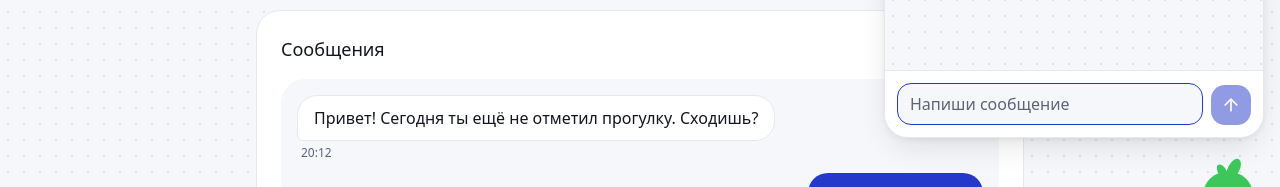
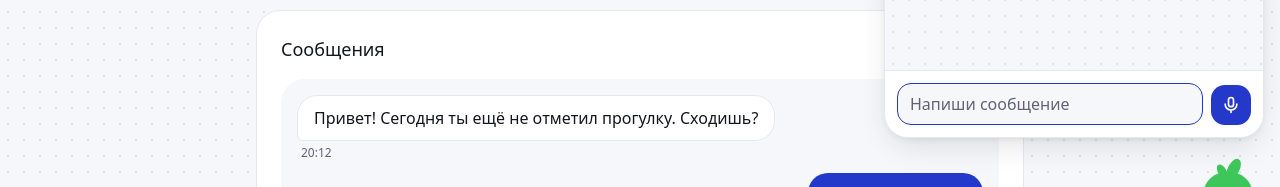
Before and after one commit to NikitaMDD/goal-habit-tracker, a React (Vite) app in the folder frontend/: page /sandbox in a window 1280 px wide. Both pictures are taken after a click on the button 1228 px from the left and 745 px from the top of the page. Shown: the part 556-743 px from the top of the page. Built offline with nearby package versions, Linux system fonts and the light colour scheme; a web font is replaced by a local one.

Commit message:
feat: добавляет фичу голосового ввода в виджет чата

```diff
--- a/frontend/src/widgets/chat-widget/ui/ChatWidget.tsx
+++ b/frontend/src/widgets/chat-widget/ui/ChatWidget.tsx
@@ -7,6 +7,7 @@ import {CloseIcon} from "@/shared/ui/icon";
 import {MessageList} from "@/widgets/chat-widget/ui/MessageList.tsx";
 import {MessageComposer} from "@/features/send-message";
 import {cn} from "@/shared/lib";
+import {RecordVoiceButton, useVoiceRecorder, VoiceRecorderBar} from "@/features/record-voice";
 
 type ChatWidgetProps = {
     persona?: MascotPersona
@@ -17,15 +18,22 @@ export function ChatWidget({
 }: ChatWidgetProps) {
     const [isOpen, setIsOpen] = useState(false);
     const chat = useChat(persona);
+    const recorder = useVoiceRecorder({ onRecorded: chat.sendVoice });
+    const isRecording = recorder.status === 'recording';
+    const mascotEmotion = isRecording ? 'focused' : chat.mascotEmotion;
     const panelId = useId();
     const rootRef = useRef<HTMLDivElement>(null);
     const launcherRef = useRef<HTMLButtonElement>(null);
 
+    const { cancel: cancelRecording } = recorder;
     const close = useCallback(() => {
+        // Закрыли чат посреди записи - выбрасываем ее и выключаем микрофон
+        // иначе запись шла бы в фоне (виджет остается на странице, просто панель скрыта)
+        cancelRecording();
         setIsOpen(false);
         // Возвращаем фокус на маскота — иначе при работе с клавиатуры он «теряется» в начале страницы
         launcherRef.current?.focus();
-    }, []);
+    }, [cancelRecording]);
 
     // Esc закрывает чат, если фокус внутри виджета или "потерян" на body (например, исчезла кнопка "Повторить").
     // Если фокус в поле страницы, куда встроен виджет, — Esc не трогаем, он принадлежит странице.
@@ -53,10 +61,10 @@ export function ChatWidget({
                         exit={{ opacity: 0, scale: 0.92, y: 16 }}
                         transition={motionTokens.springCalm}
                         style={{ originX: 1, originY: 1 }}
-                        className="fixed inset-0 flex flex-col overflow-hidden bg-canvas sm:static sm:h-150 sm:max-h-[calc(100vh-8rem)] sm:w-95 sm:rounded-card sm:border sm:border-line sm:shadow-float"
+                        className="fixed inset-0 flex flex-col overflow-hidden bg-canvas sm:static sm:h-150 sm:max-h-[calc(100dvh-8rem)] sm:w-95 sm:rounded-card sm:border sm:border-line sm:shadow-float"
                     >
                         <header className="flex items-center gap-3 border-b border-line bg-surface px-4 py-3">
-                            <Mascot persona={persona} emotion={chat.mascotEmotion} size={40} />
+                            <Mascot persona={persona} emotion={mascotEmotion} size={40} />
                             <div className="flex-1">
                                 <p className="font-display text-sm">{persona.name}</p>
                                 <p>{chat.isAgentTyping ? 'печатает...' : 'В сети'}</p>
@@ -72,7 +80,45 @@ export function ChatWidget({
                         </header>
 
                         <MessageList messages={chat.messages} isAgentTyping={chat.isAgentTyping} onRetry={chat.retry} />
-                        <MessageComposer onSend={chat.send} autoFocus />
+                        {recorder.error && (
+                            <p
+                                role="alert"
+                                className="border-t border-line bg-surface px-4 pt-2 text-xs text-danger"
+                            >
+                                {recorder.error}
+                            </p>
+                        )}
+                        {/* Поле ввода и бар записи сменяют друг друга: старое уезжает вверх, новое выезжает снизу */}
+                        <AnimatePresence mode="wait" initial={false}>
+                            <motion.div
+                                key={isRecording ? 'recording' : 'composer'}
+                                initial={{ opacity: 0, y: 12 }}
+                                animate={{ opacity: 1, y: 0}}
+                                exit={{ opacity: 0, y: -12 }}
+                                transition={{duration: motionTokens.duration.fast}}
+                            >
+                                {isRecording ? (
+                                    <VoiceRecorderBar
+                                        levels={recorder.levels}
+                                        levelsOffset={recorder.levelsOffset}
+                                        elapsedSec={recorder.elapsedSec}
+                                        onCancel={recorder.cancel}
+                                        onSend={recorder.stop}
+                                    />
+                                ) : (
+                                    <MessageComposer
+                                        onSend={chat.send}
+                                        autoFocus
+                                        emptyAction={
+                                            <RecordVoiceButton
+                                                onClick={() => void recorder.start()}
+                                                isStarting={recorder.status === 'requesting'}
+                                            />
+                                        }
+                                    />
+                                )}
+                            </motion.div>
+                        </AnimatePresence>
                     </motion.section>
                 )}
             </AnimatePresence>
@@ -80,7 +126,7 @@ export function ChatWidget({
             <button
                 ref={launcherRef}
                 type="button"
-                onClick={() => setIsOpen((open) => !open)}
+                onClick={() => (isOpen ? close() : setIsOpen(true))}
                 aria-expanded={isOpen}
                 aria-controls={panelId}
                 aria-label={isOpen ? 'Свернуть чат' : `Открыть чат: ${persona.name}`}
@@ -90,7 +136,7 @@ export function ChatWidget({
                     isOpen && 'max-sm:hidden',
                 )}
             >
-                <Mascot persona={persona} emotion={chat.mascotEmotion} size={72} />
+                <Mascot persona={persona} emotion={mascotEmotion} size={72} />
             </button>
         </div>
     )
```
